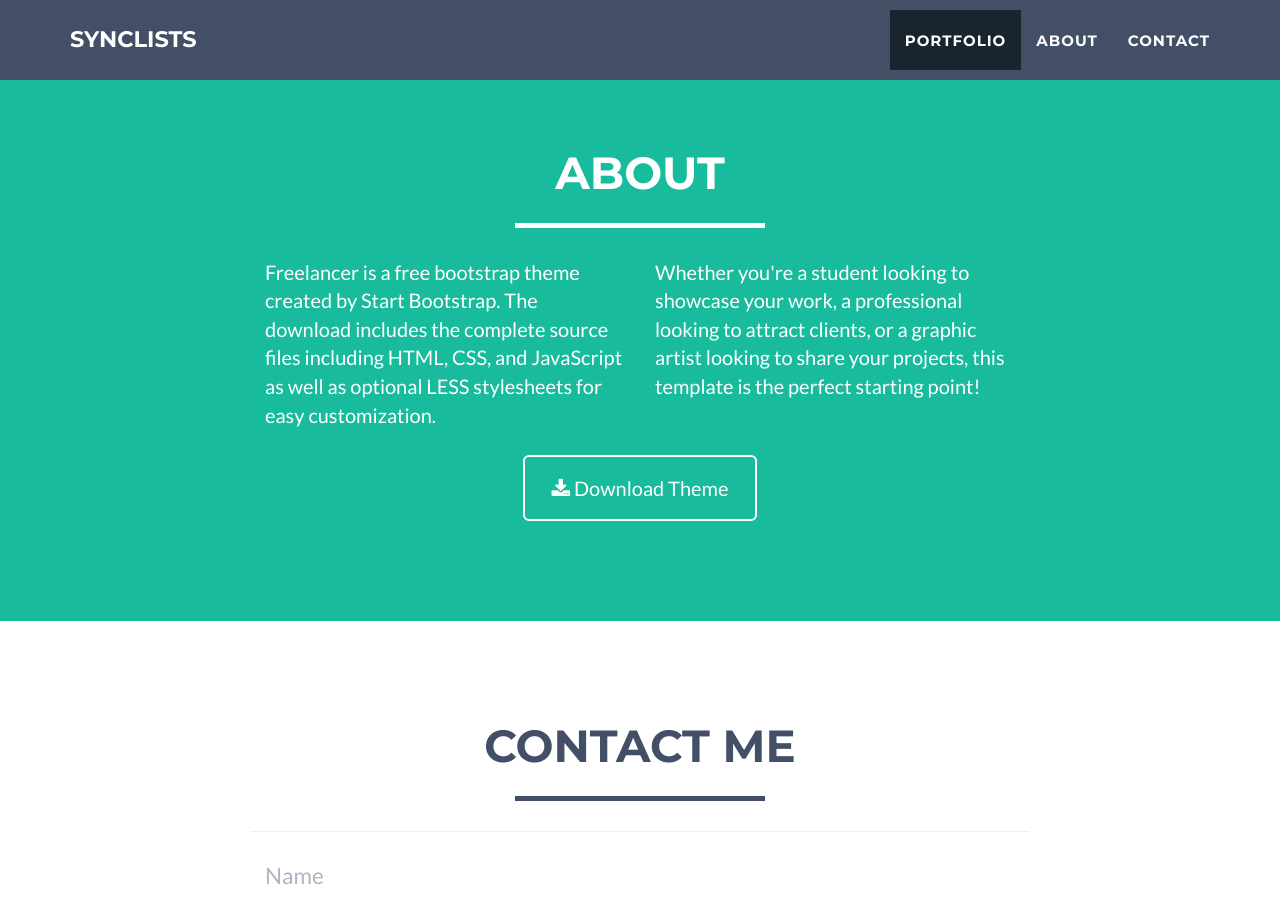
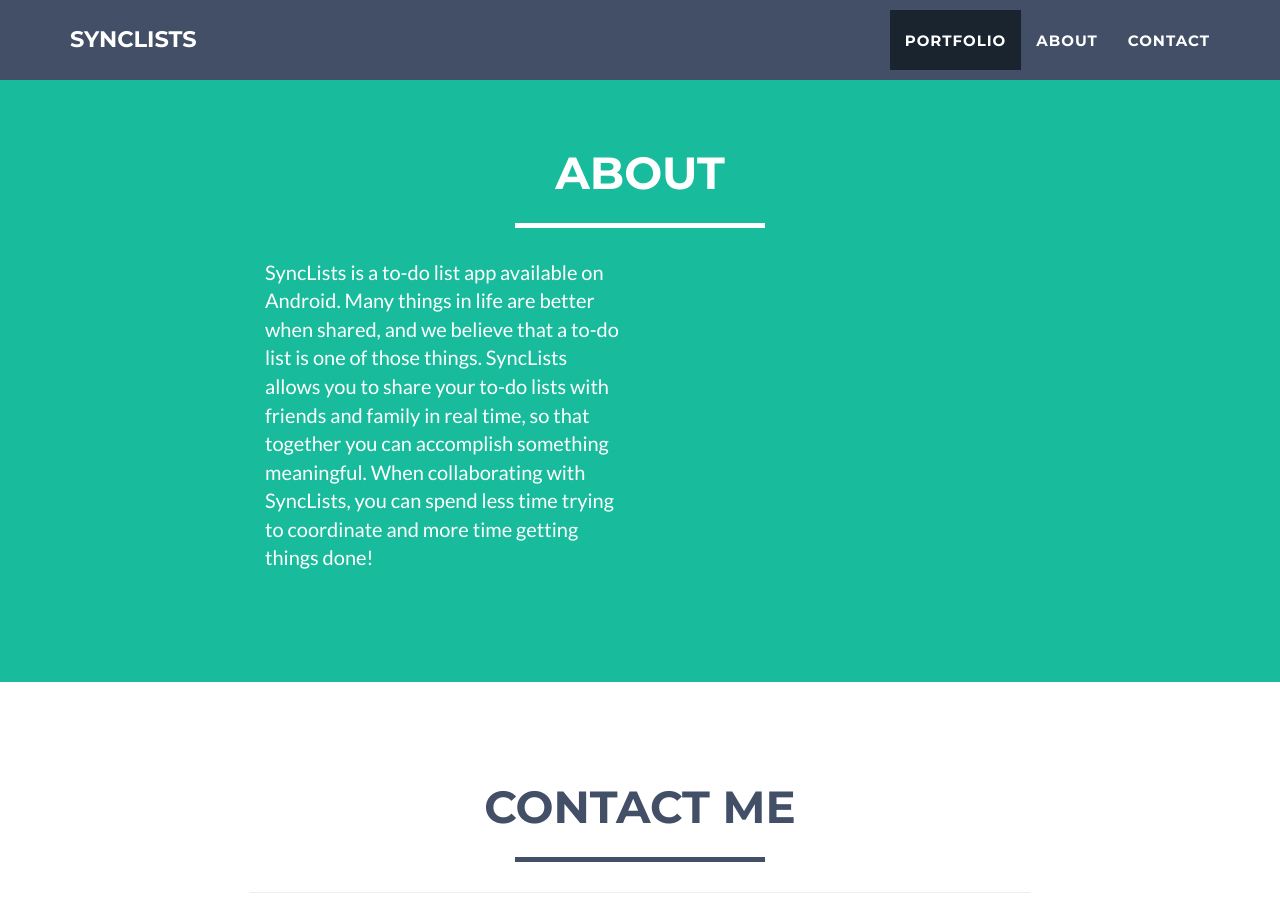
Before and after one commit to synclists/synclists.github.io, a Jekyll site: the page built from index.html, in a window 1280 px wide and 900 px high, scrolled down 1574 px. Built offline with Jekyll 4.4.1, drawn with Linux system fonts in a browser that asks for light colours.

Commit message:
added description

```diff
--- a/_includes/about.html
+++ b/_includes/about.html
@@ -9,15 +9,9 @@
             </div>
             <div class="row">
                 <div class="col-lg-4 col-lg-offset-2">
-                    <p>Freelancer is a free bootstrap theme created by Start Bootstrap. The download includes the complete source files including HTML, CSS, and JavaScript as well as optional LESS stylesheets for easy customization.</p>
-                </div>
-                <div class="col-lg-4">
-                    <p>Whether you're a student looking to showcase your work, a professional looking to attract clients, or a graphic artist looking to share your projects, this template is the perfect starting point! </p>
-                </div>
-                <div class="col-lg-8 col-lg-offset-2 text-center">
-                    <a href="#" class="btn btn-lg btn-outline">
-                        <i class="fa fa-download"></i> Download Theme
-                    </a>
+                        <p>
+                        SyncLists is a to-do list app available on Android. Many things in life are better when shared, and we believe that a to-do list is one of those things. SyncLists allows you to share your to-do lists with friends and family in real time, so that together you can accomplish something meaningful. When collaborating with SyncLists, you can spend less time trying to coordinate and more time getting things done!
+                        </p>
                 </div>
             </div>
         </div>
```
